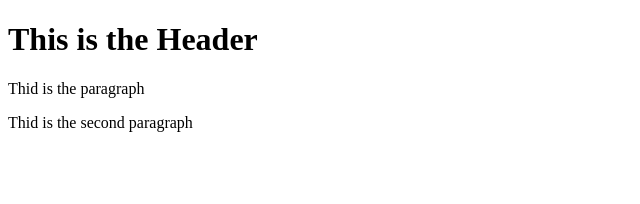
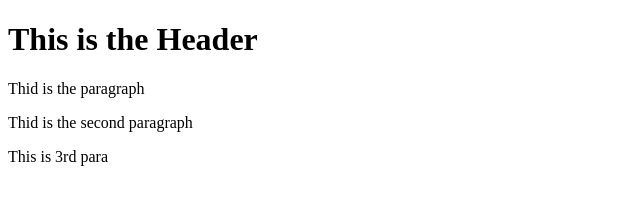
Before and after one commit to abhisg123/git-test, a website: page index.html in a window 1280 px wide. Shown: the whole page, without its empty margins (0-640 px from the left). Drawn offline with Linux system fonts and the light colour scheme.

Commit message:
Fourth commit

```diff
--- a/index.html
+++ b/index.html
@@ -6,5 +6,6 @@
         <h1> This is the Header </h1>
         <p> Thid is the paragraph </p>
         <p> Thid is the second paragraph </p>
+        <p> This is 3rd para</p>
     </body>
 </html>
```
Also changed, not shown: package.json (added, +24 -0 lines), 2 other files.
